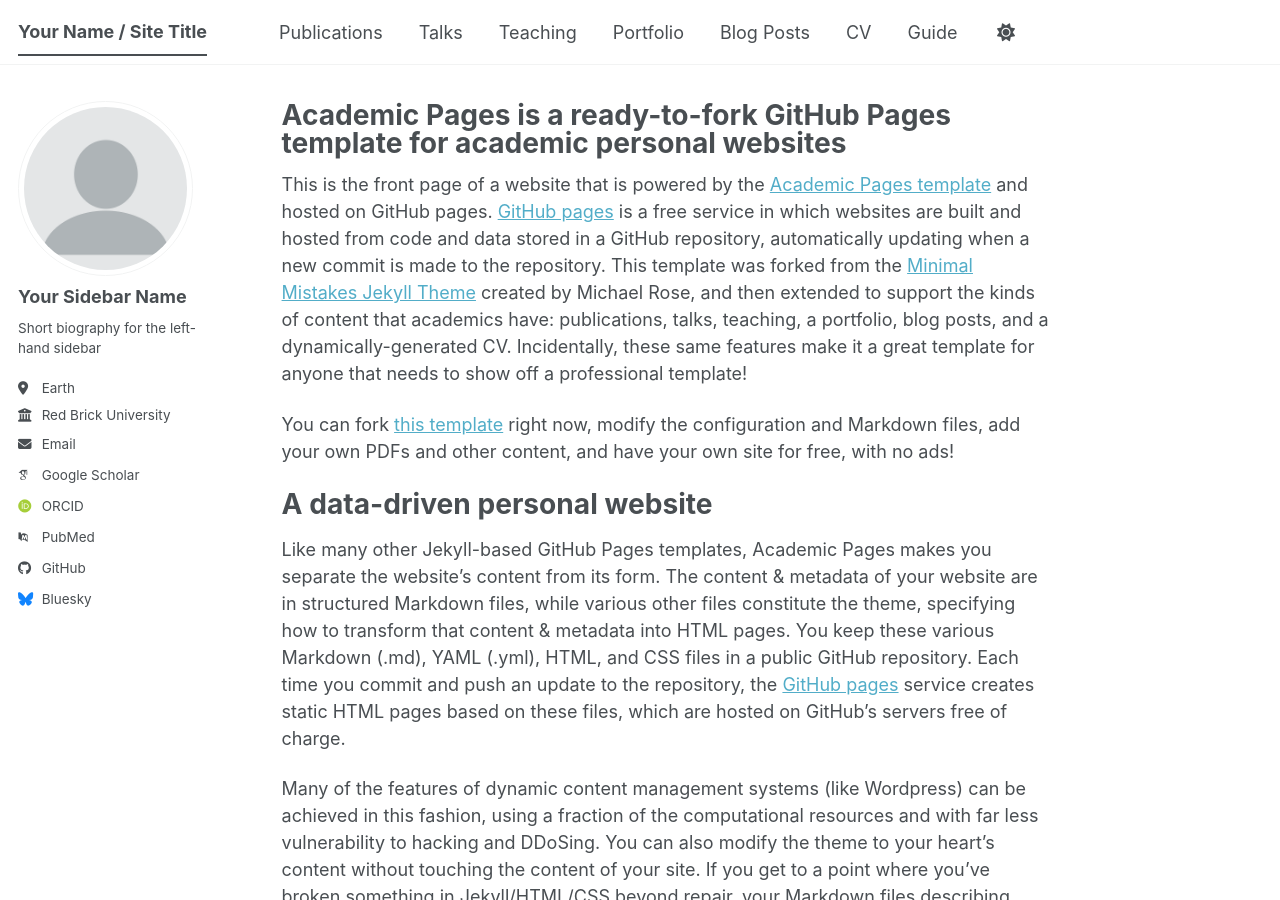
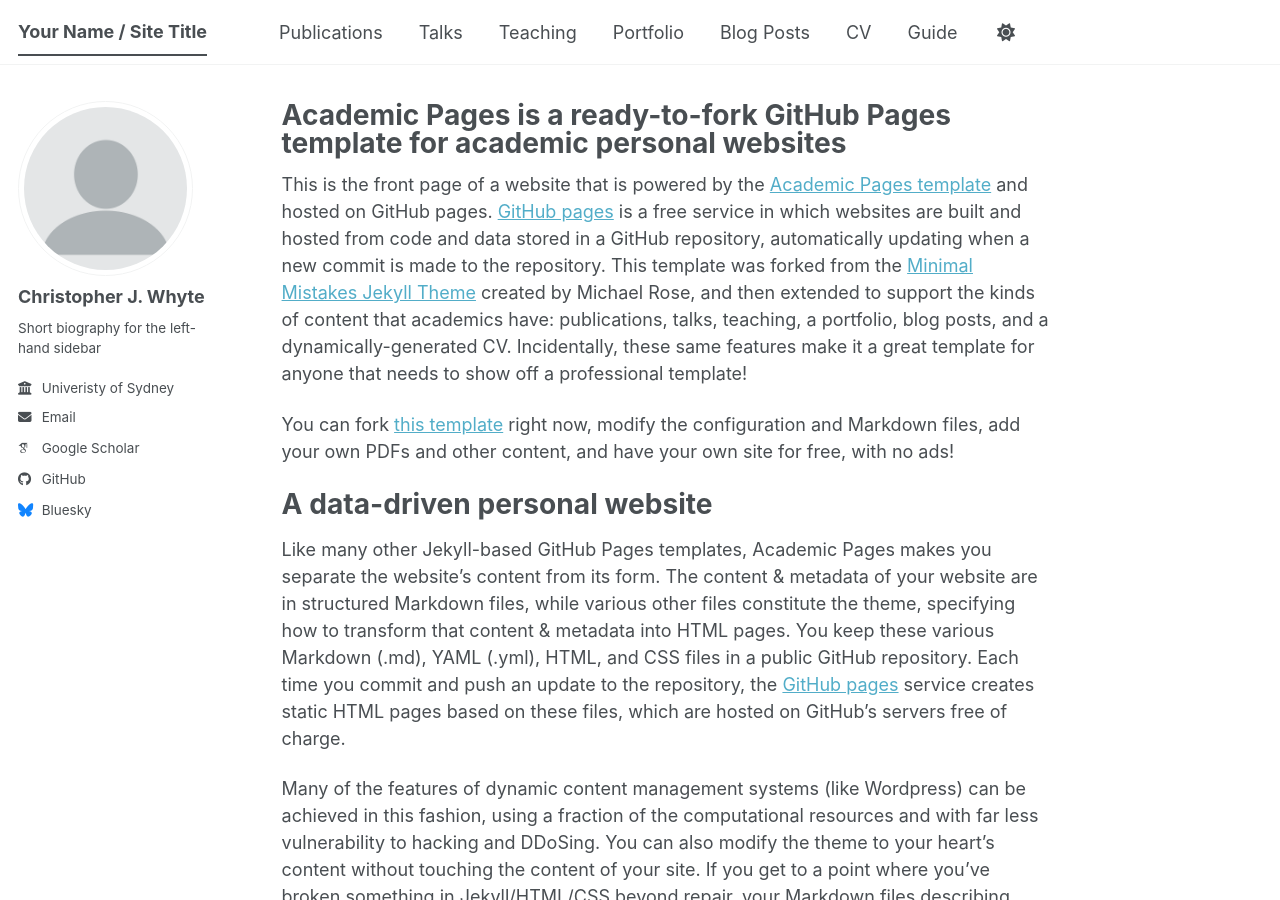
Before and after one commit to cjwhyte/cjwhyte.github.io, a Jekyll site: the page built from _pages/about.md, in a window 1280 px wide and 900 px high. Built offline with Jekyll 4.4.1, drawn with Linux system fonts in a browser that asks for light colours; some web fonts are replaced; a script bundle is joined from its source files by our own code; library files that are not in the unit come from our copies.

Commit message:
Modify personal details in _config.yml
Updated personal information including name, employer, and contact details.

```diff
--- a/_config.yml
+++ b/_config.yml
@@ -13,7 +13,7 @@
 title_separator          : "-"
 name                     : &name "Your Name"
 description              : &description "Your Name's academic portfolio"   # Update this with a general description of your site, this is the default if not overridden by a page
-url                      : https://academicpages.github.io # The base hostname & protocol for your site e.g. "https://[your GitHub username].github.io",
+url                      : https://cjwhyte.github.io # The base hostname & protocol for your site e.g. "https://[your GitHub username].github.io",
                                                            # or if you already have some other page hosted on Github then use "https://[your GitHub username].github.io/[Your Repo Name]"
 baseurl                  : "" # the subpath of your site, e.g. "/blog"
 repository               : "academicpages/academicpages.github.io"
@@ -24,13 +24,13 @@
 author:
   # Biographic information
   avatar           : "profile.png"
-  name             : "Your Sidebar Name"
+  name             : "Christopher J. Whyte"
   pronouns         : # example: "she/her"
   bio              : "Short biography for the left-hand sidebar"
-  location         : "Earth"
-  employer         : "Red Brick University"
+  location         : #"Earth"#
+  employer         : "Univeristy of Sydney"
   uri              : # URL
-  email            : "none@example.org"
+  email            : "christopherjwhyte@gmail.com"
 
   # Academic websites
   academia         : # URL
@@ -38,10 +38,10 @@
   googlescholar    : "https://scholar.google.com/citations?user=PS_CX0AAAAAJ"
   inspire-hep      : # URL
   impactstory      : # URL
-  orcid            : "https://orcid.org/yourorcidurl"
+  orcid            : # "https://orcid.org/yourorcidurl"
   semantic         : # URL
   ssrn             : # URL
-  pubmed           : "https://www.ncbi.nlm.nih.gov/pubmed/?term=john+snow"
+  pubmed           : # "https://www.ncbi.nlm.nih.gov/pubmed/?term=john+snow"
   researchgate     : # URL
   scopus           : # URL
   zotero           : # URL
@@ -57,7 +57,7 @@
 
   # Social media
   artstation       : # Username
-  bluesky          : "bsky.app" # Replace this with you Bluesky username
+  bluesky          : "https://web-cdn.bsky.app/profile/christopherjwhyte.bsky.social" # Replace this with you Bluesky username
   facebook         : # Username
   flickr           : # Username
   foursquare       : # Username
```
